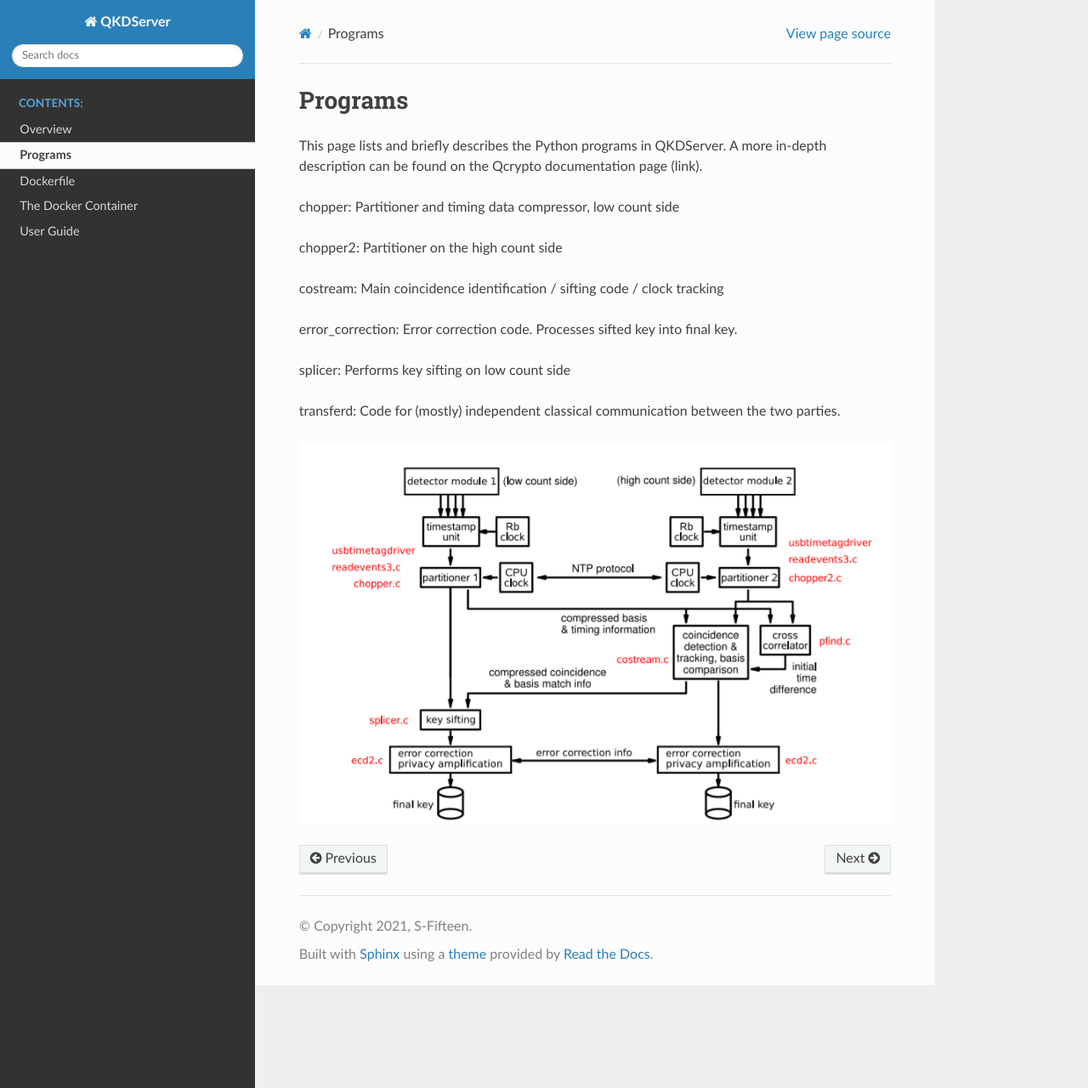
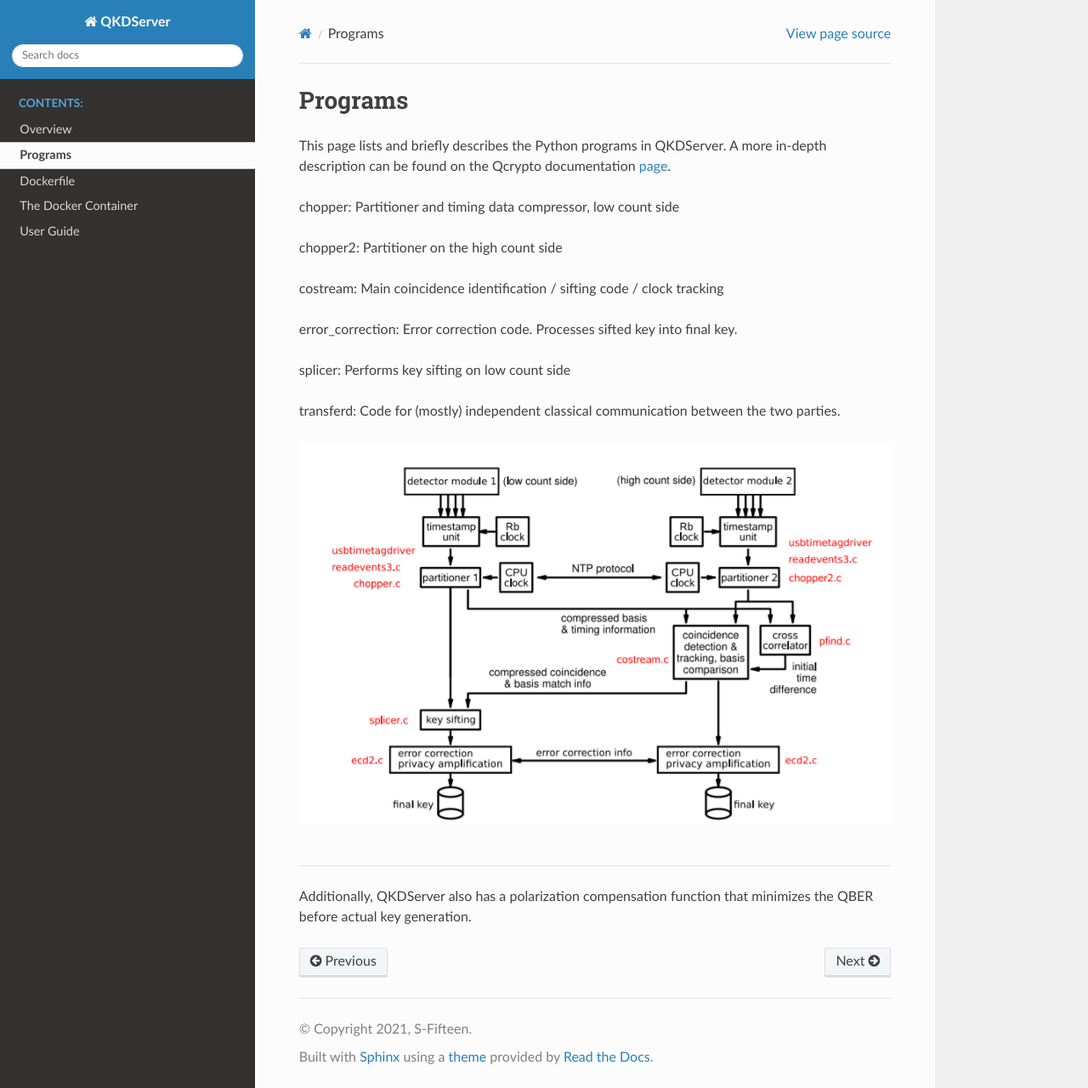
Before and after one commit to s-fifteen-instruments/QKDServer, a Sphinx documentation site: the page built from docs/source/Programs.rst, in a window 1280 px wide and 1280 px high. Shown: the whole window at 85% size. Built offline with Sphinx 7.4.7 and the Read the Docs theme 2.0.0, drawn with Linux system fonts in a browser that asks for light colours; pages that are not in the unit, such as notebooks, are missing from menus.

Commit message:
Added readthedocs

```diff
--- /dev/null
+++ b/docs/requirements.txt
@@ -0,0 +1,3 @@
+# Package requirements specified for ReadTheDocs
+sphinx-tabs
+sphinx_rtd_theme
--- a/docs/source/Overview.rst
+++ b/docs/source/Overview.rst
@@ -2,10 +2,10 @@
 Overview
 =========
 
-QKDServer takes care of the s-fifteen QKD-based key generation business logic. It ties together the quantum channel and the classical channel
+QKDServer takes care of the S-Fifteen's QKD-based key generation business logic. It ties together the quantum channel and the classical channel
 and generates encryption keys ready for consumption.
 
 The implementation of the quantum channel is done via the qcrypto stack (written in C). Python wrappers are used to translate their functionalities into Python.
 Each .py file has its twin .c file under qcrypto.
 
-QKDServer is dockerized.
+In this initial version of QKDServer, only two party QKD key generation  is implemented. QKDServer is also dockerized, like `Guardian <guardian.readthedocs.io>`_ and will generate keys to be used by it.
--- a/docs/source/Programs.rst
+++ b/docs/source/Programs.rst
@@ -2,7 +2,7 @@
 Programs
 ==========
 
-This page lists and briefly describes the Python programs in QKDServer. A more in-depth description can be found on the Qcrypto documentation page (link).
+This page lists and briefly describes the Python programs in QKDServer. A more in-depth description can be found on the Qcrypto documentation `page <qcrypto.readthedocs.io>`_.
 
 chopper: Partitioner and timing data compressor, low count side
 
@@ -16,5 +16,9 @@
 
 transferd: Code for (mostly) independent classical communication between the two parties.
 
+.. image:: ./Layout/Images/qcryptoFlow.png
 
-.. image:: ./Layout/Images/qcryptoFlow.png
+
+----
+
+Additionally, QKDServer also has a polarization compensation function that minimizes the QBER before actual key generation.
```
Also changed, not shown: pyproject.toml (added, +8 -0 lines), .readthedocs.yaml (added).
